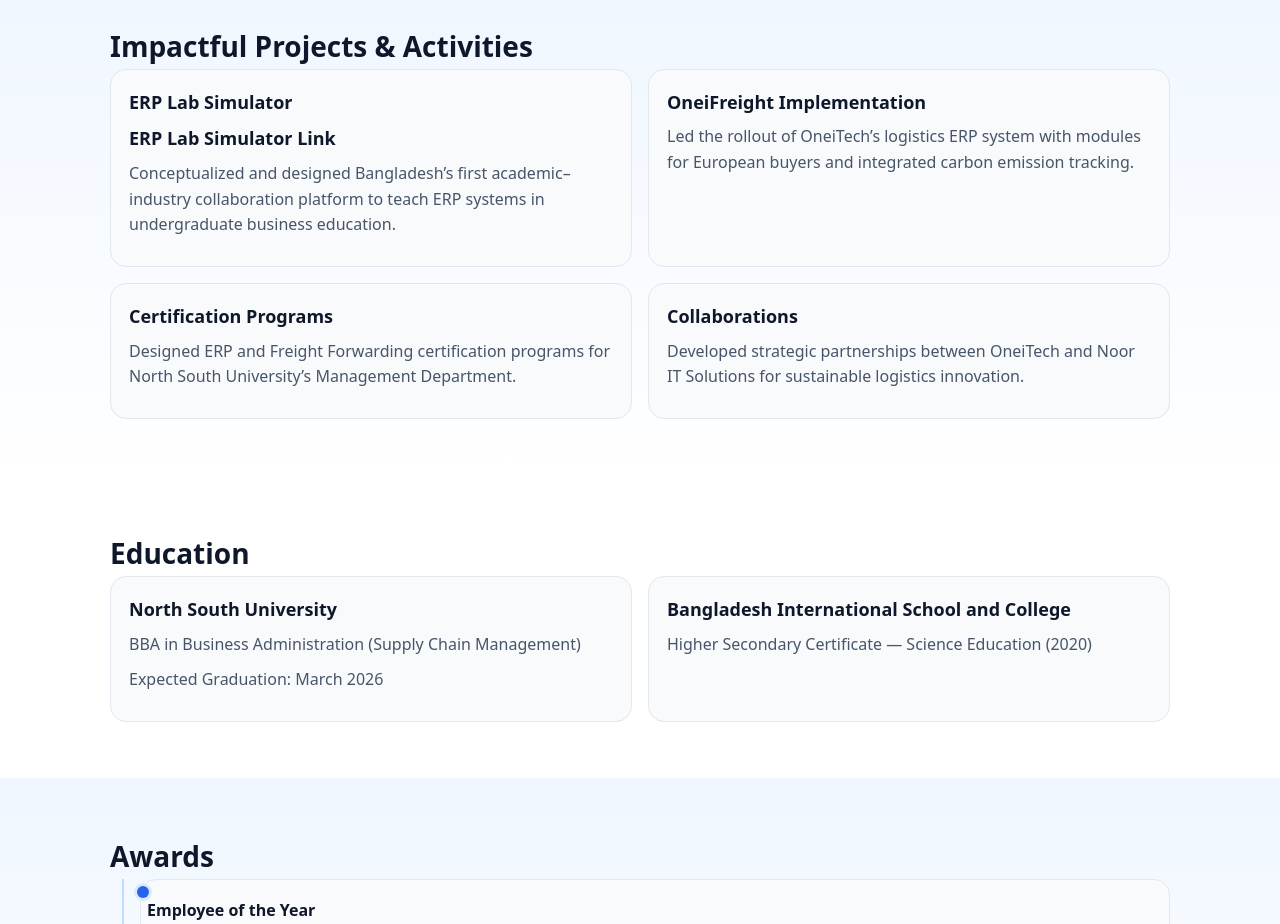
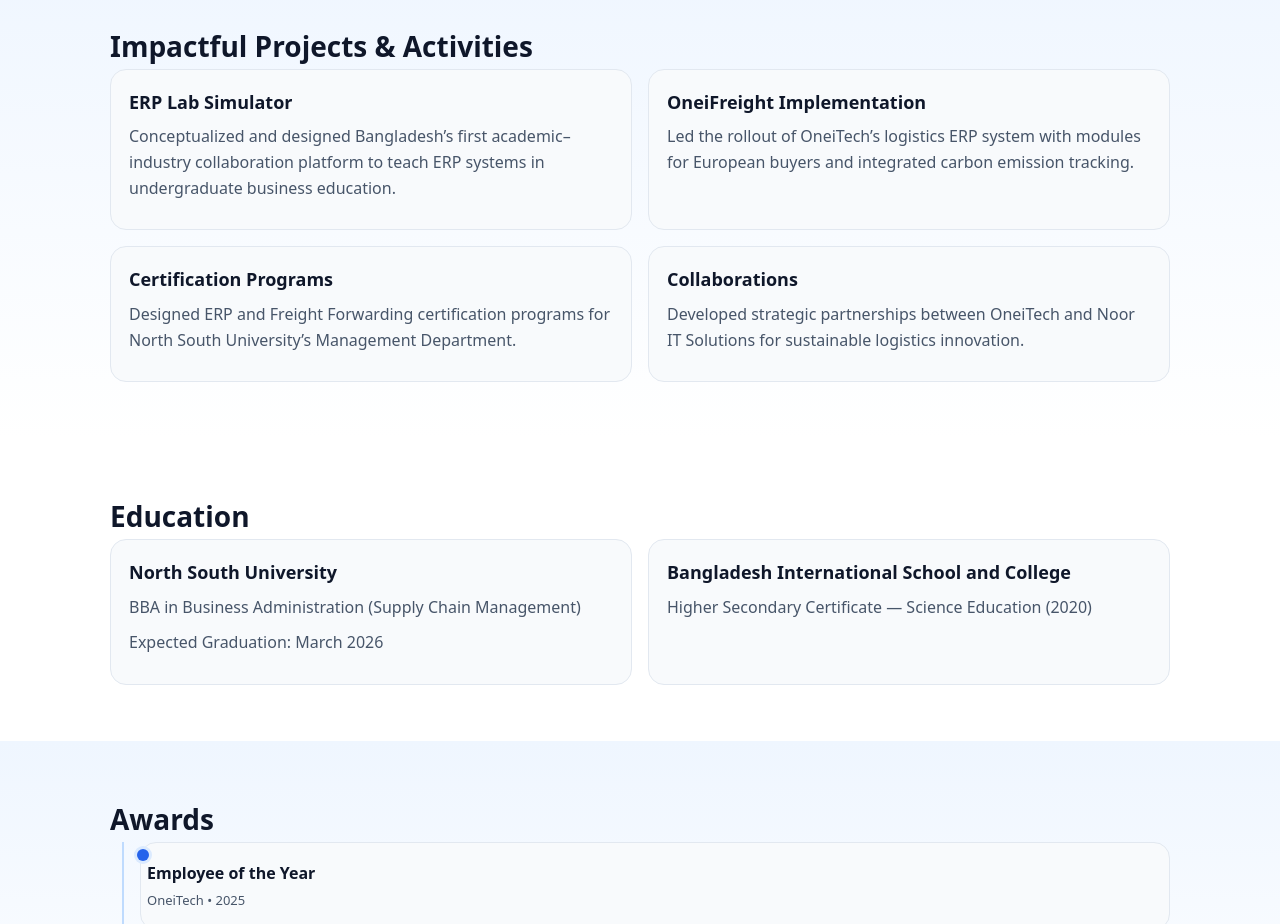
Before and after one commit to tahmidzaman25/portfolio, a plain HTML site: page index.html in a window 1280 px wide. Shown: the part 1980-2904 px from the top of the page. Drawn offline with Linux system fonts and the light colour scheme.

Commit message:
Update index.html

```diff
--- a/index.html
+++ b/index.html
@@ -125,7 +125,7 @@
         <div class="grid cols-2">
           <div class="card">
             <h3>ERP Lab Simulator</h3>
-            <h3><a href="https://tahmidzaman25.github.io/portfolio/" target="_blank" style="color:inherit; text-decoration:none;">ERP Lab Simulator Link</a></h3>
+         <!--   <h3><a href="https://tahmidzaman25.github.io/portfolio/" target="_blank" style="color:inherit; text-decoration:none;">ERP Lab Simulator Link</a></h3> -->
             <p>Conceptualized and designed Bangladesh’s first academic–industry collaboration platform to teach ERP systems in undergraduate business education.</p>
           </div>
           <div class="card">
```
